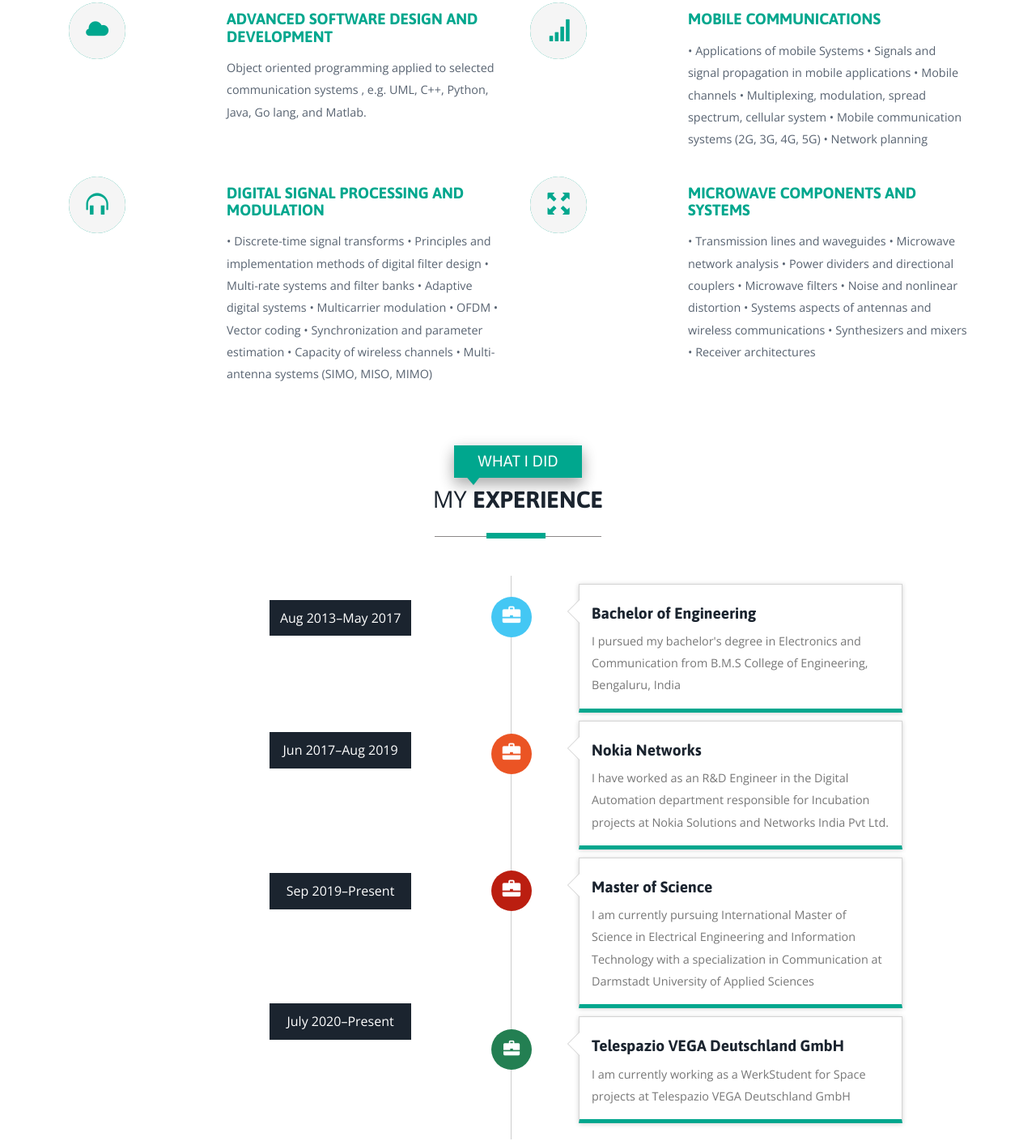
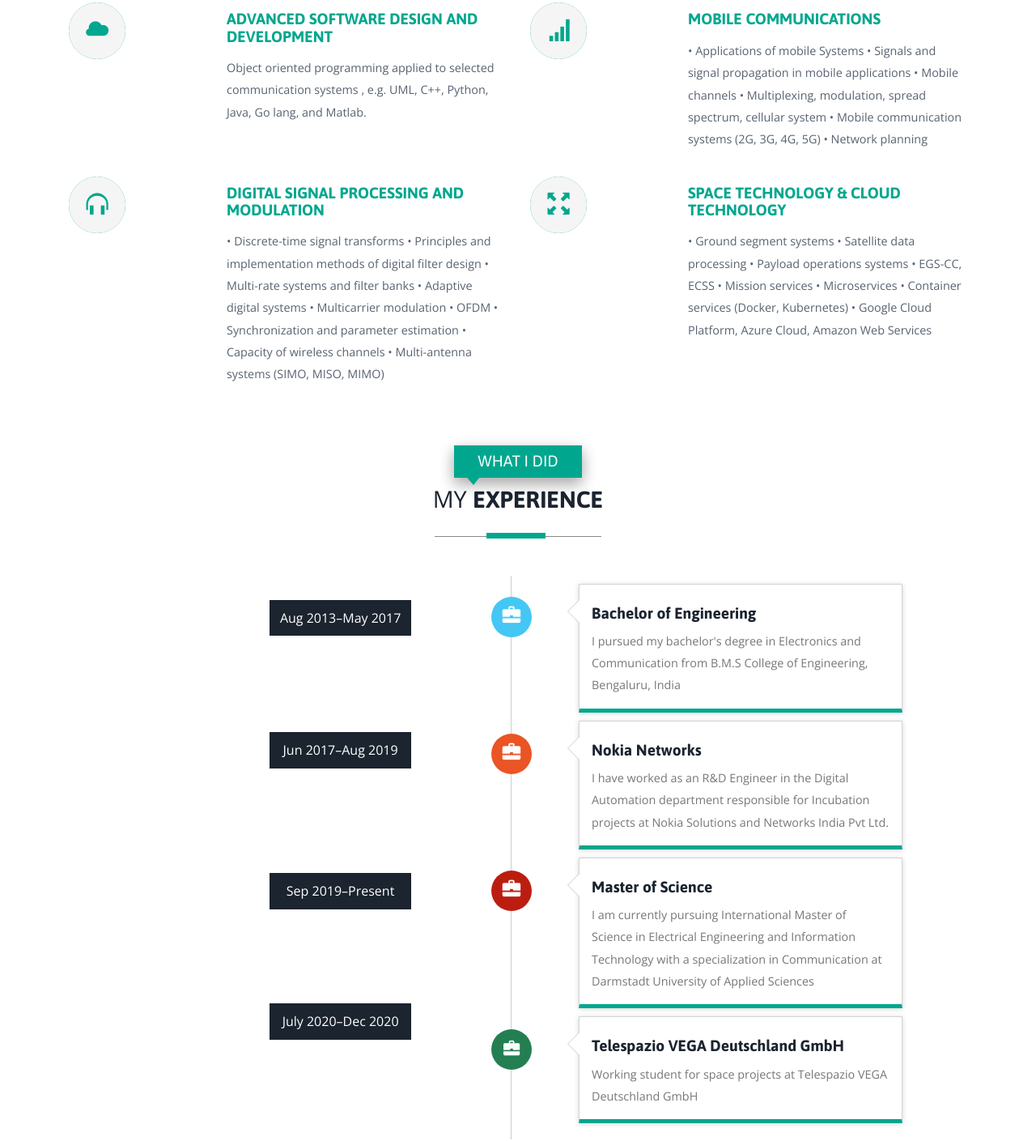
Before and after one commit to amoghkashyap/portfolio, a plain HTML site: page index.html in a window 1280 px wide. Shown: the part 1571-2980 px from the top of the page at 81% size. Drawn offline with nearby package versions, Linux system fonts and the light colour scheme; files whose address does not match are found by name.

Commit message:
job update

```diff
--- a/index.html
+++ b/index.html
@@ -147,7 +147,7 @@
 					                  <div class="item">
 					                	<div class="about-left-grid">
 											<h2>Hi! I'm <span>Amogh</span></h2>
-											<p>I am currently a working student for payload operation systems team at Telespazio VEGA Deutschland GmbH</p>
+											<p>I am currently seeking Master Thesis opportunities</p>
 											<ul>
 												<li><a class="a-btn-a scroll" href="#port">My Work</a></li>
 												<li><a class="a-btn-h scroll" href="#contact">Contact Me</a></li>
@@ -242,7 +242,6 @@
 • Adaptive digital systems
 • Multicarrier modulation
 • OFDM
-• Vector coding
 • Synchronization and parameter estimation
 • Capacity of wireless channels
 • Multi-antenna systems (SIMO, MISO, MIMO)</p>
@@ -256,16 +255,16 @@
 						</div>
 					</div>
 					<div class="col-xs-8 wthree_about_right_grid_right">
-						<h4>Microwave Components and Systems</h4>
+						<h4>Space Technology & Cloud Technology</h4>
 						<p>
-• Transmission lines and waveguides
-• Microwave network analysis
-• Power dividers and directional couplers
-• Microwave filters
-• Noise and nonlinear distortion
-• Systems aspects of antennas and wireless communications
-• Synthesizers and mixers
-• Receiver architectures</p>
+• Ground segment systems
+• Satellite data processing
+• Payload operations systems
+• EGS-CC, ECSS
+• Mission services
+• Microservices
+• Container services (Docker, Kubernetes)
+• Google Cloud Platform, Azure Cloud, Amazon Web Services</p>
 					</div>
 					<div class="clearfix"> </div>
 				</div>
@@ -290,7 +289,7 @@
 								   <li>Aug 2013–May 2017</li>
 								   <li>Jun 2017–Aug 2019</li>
 								   <li>Sep 2019–Present</li>
-								   <li>July 2020–Present</li>
+								   <li>July 2020–Dec 2020</li>
 								   <div class="clearfix"></div>
 								</ul>
 							</div>
@@ -339,7 +338,7 @@
 																	  <h4 class="timeline-title">Telespazio VEGA Deutschland GmbH</h4>
 																	</div>
 																	<div class="timeline-body">
-																	  <p>I am currently working as a WerkStudent for Space projects at Telespazio VEGA Deutschland GmbH</p>
+																	  <p> Working student for space projects at Telespazio VEGA Deutschland GmbH</p>
 																	</div>
 																  </div>
 																</li>
```
